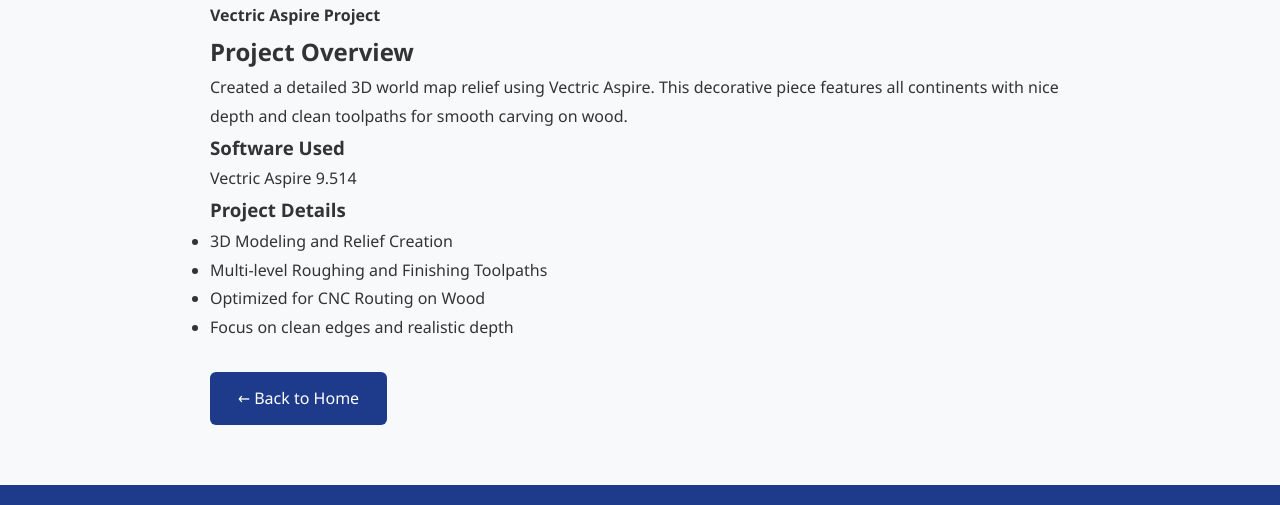
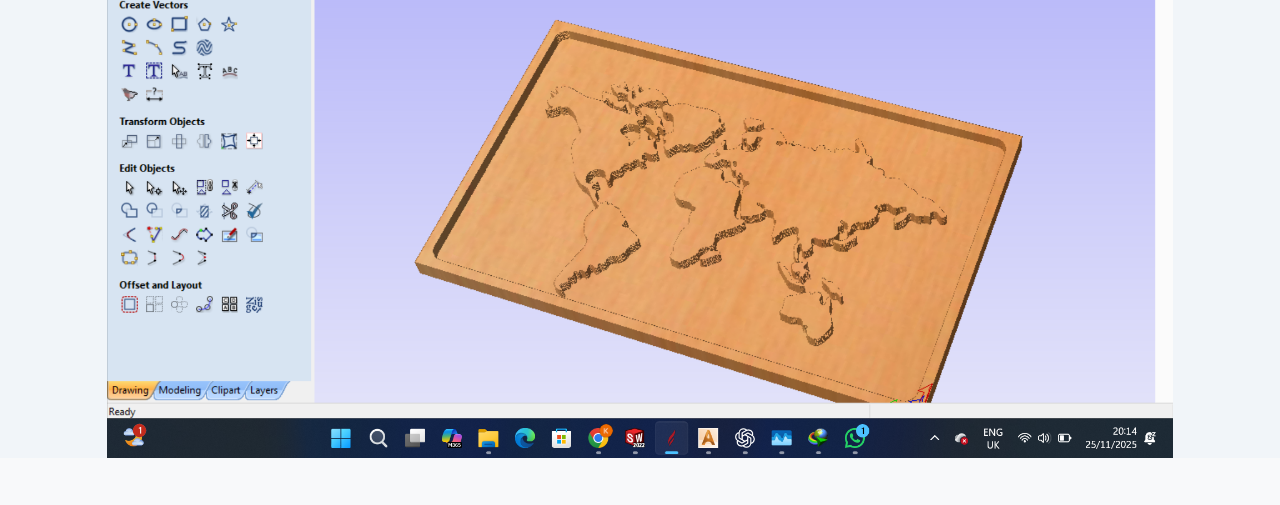
Before and after one commit to kinja2030/edward-kinja-portfolio, a plain HTML site: page project-worldmap.html in a window 1280 px wide. Shown: the part 215-720 px from the top of the page. Drawn offline with Linux system fonts and the light colour scheme.

Commit message:
Change world map image source and maintain structure
Updated the image source for the world map and ensured the HTML structure is intact.

```diff
--- a/project-worldmap.html
+++ b/project-worldmap.html
@@ -49,7 +49,7 @@
     </div>
   </nav>
 
-  <img src="world-map-aspire.jpg" alt="3D World Map Relief" class="detail-image">
+<img src="worldmap.png" alt="3D World Map Relief" class="detail-image">
 
   <div class="project-detail">
     <h1>3D World Map Relief</h1>
```
